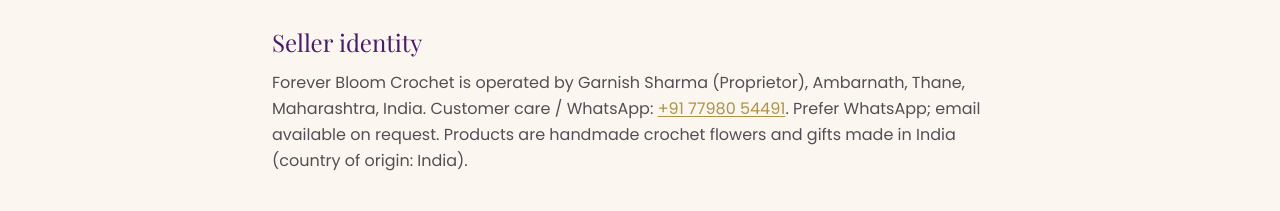
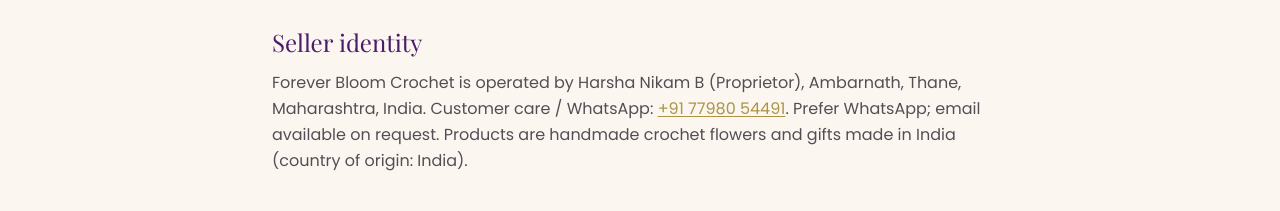
Before and after one commit to madhu110626-ship-it/Forever-blossom-, a Next.js app: page /terms in a window 1280 px wide. Shown: the part 307-518 px from the top of the page. Built offline with nearby package versions, Linux system fonts and the light colour scheme; no server answers; a web font is replaced by a local one.

Commit message:
Update legal proprietor name to Harsha Nikam B

```diff
--- a/src/app/grievance/page.tsx
+++ b/src/app/grievance/page.tsx
@@ -35,7 +35,7 @@
         <h2 className="font-display text-2xl text-bloom-purple dark:text-bloom-lilac">Grievance Officer</h2>
         <ul className="list-none space-y-1 opacity-80">
           <li>
-            <strong>Name:</strong> Garnish Sharma
+            <strong>Name:</strong> Harsha Nikam B
           </li>
           <li>
             <strong>Designation:</strong> Grievance Officer / Proprietor
--- a/src/app/privacy/page.tsx
+++ b/src/app/privacy/page.tsx
@@ -149,7 +149,7 @@
         <p className="leading-relaxed opacity-80">
           Forever Bloom Crochet — Ambarnath, Thane, Maharashtra, India
           <br />
-          Grievance Officer / Proprietor: Garnish Sharma
+          Grievance Officer / Proprietor: Harsha Nikam B
           <br />
           WhatsApp:{" "}
           <a
--- a/src/app/terms/page.tsx
+++ b/src/app/terms/page.tsx
@@ -18,7 +18,7 @@
       <section className="mt-10 not-prose space-y-3">
         <h2 className="font-display text-2xl text-bloom-purple dark:text-bloom-lilac">Seller identity</h2>
         <p className="leading-relaxed opacity-80">
-          Forever Bloom Crochet is operated by Garnish Sharma (Proprietor), Ambarnath, Thane,
+          Forever Bloom Crochet is operated by Harsha Nikam B (Proprietor), Ambarnath, Thane,
           Maharashtra, India. Customer care / WhatsApp:{" "}
           <a
             href={WA}
```
Also changed, not shown: 1 other file (tests, documents, lock files or other folders).
